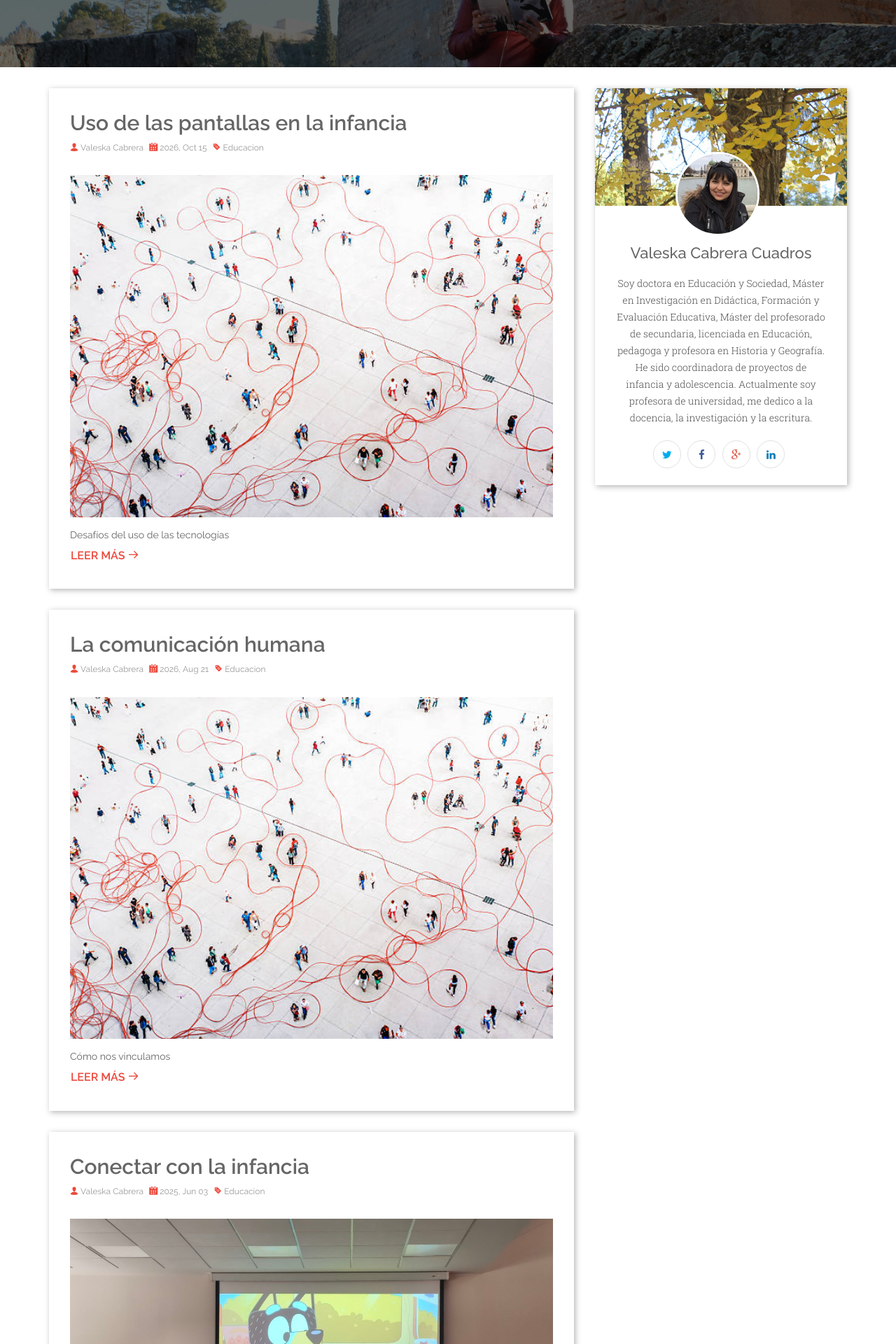
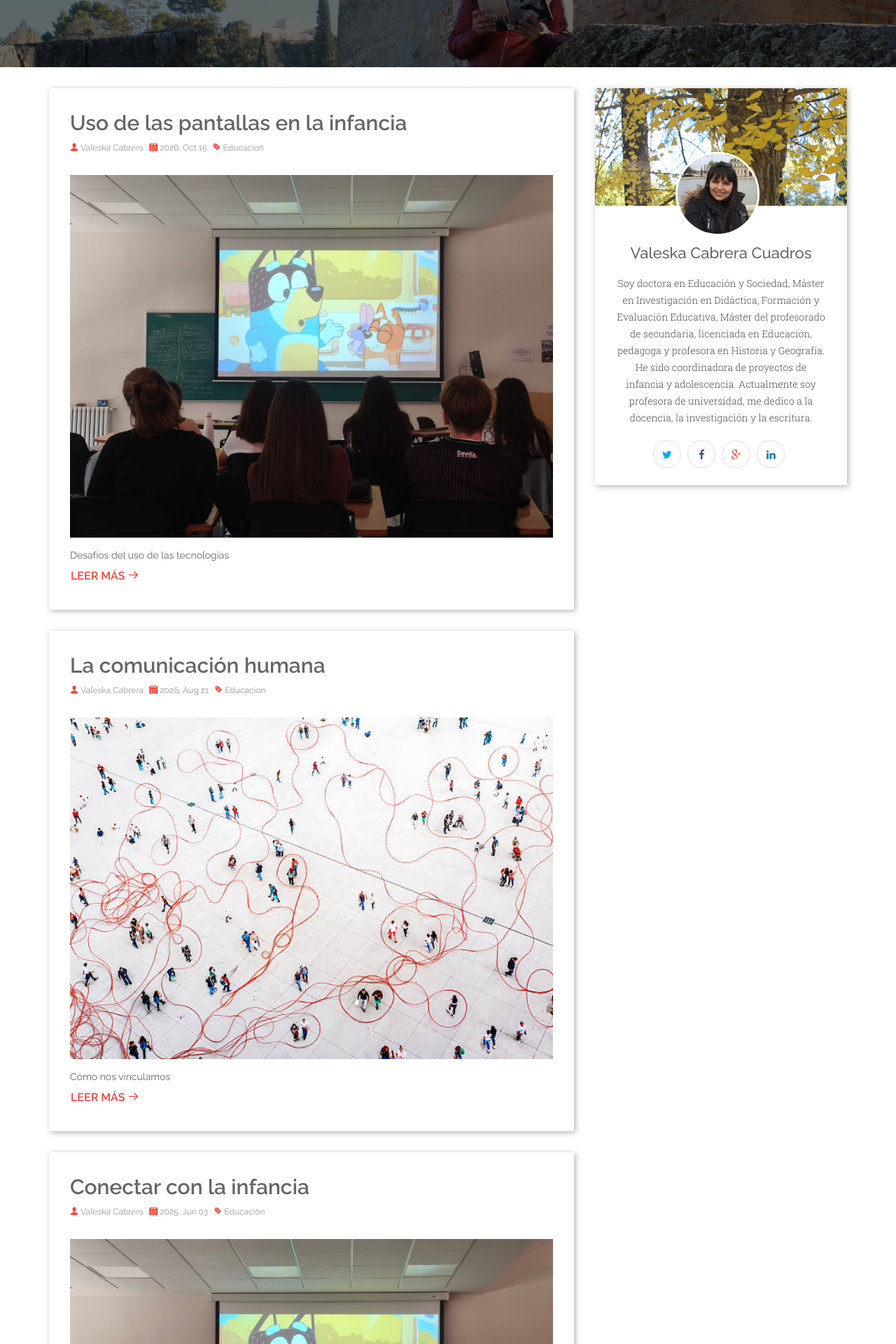
Before and after one commit to valeskacabrera/valeskacabrera.github.io, a Jekyll site: the page built from index.html, in a window 1280 px wide. Shown: the part 313-2233 px from the top of the page at 70% size. Built offline with Jekyll 4.4.1, drawn with Linux system fonts in a browser that asks for light colours; some web fonts are replaced; the list of posts is cut into pages by our own code.

Commit message:
Update image and download link in "Uso de las pantallas en la infancia" post

```diff
--- a/_posts/2026-10-15-uso-pantallas-infancia.markdown
+++ b/_posts/2026-10-15-uso-pantallas-infancia.markdown
@@ -3,7 +3,7 @@
 title: "Uso de las pantallas en la infancia"
 description: Desafíos del uso de las tecnologías
 date: 2026-10-15 13:00:00 +0200
-img: Comunica.jpg
+img: desafios-libro.jpeg
 categories: [Educacion]
 ---
 
@@ -13,6 +13,6 @@
 
 El capítulo 1 (de mi autoría) se titula: "Uso de las pantallas en educación infantil: pensamiento crítico mediante una serie de dibujos animados", el cual escribí pensando en familias y profesionales de la educación (de formación inicial y continua) que trabajan con infantes. Además, este trabajo fue una inspiración gracias a los momentos compartidos con mi hija y al ver juntas la serie educativa Bluey.
 
-Puedes descargar el capítulo 1 Aquí
+Puedes descargar el capítulo 1 [Aquí]({{ site.baseurl }}/assets/files/Tecnologías en la Primera Infancia Capítulo I.pdf)
 
 El libro "Tecnologías en la primera infancia hacia un aprendizaje sostenible y seguro" de la Editorial Tirant Lo Blanch (España) está disponible en versión completa en [Amazon](https://www.amazon.es/Tecnolog%C3%ADas-infancia-aprendizaje-sostenible-M%C3%A1rgenes-ebook/dp/B0HKNFMG5B?asin=B0HKNFMG5B&revisionId=300f35f0&format=3&depth=1).
```
Also changed, not shown: assets/img/desafios-libro.jpeg (added), 1 other file.
